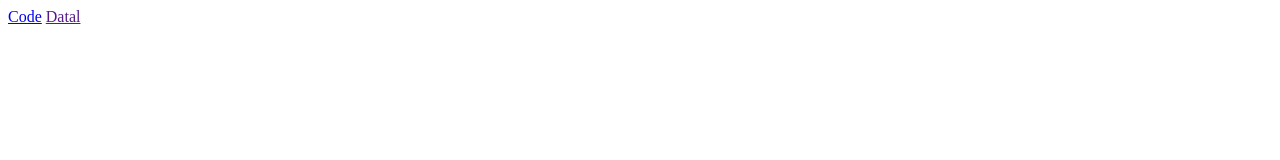
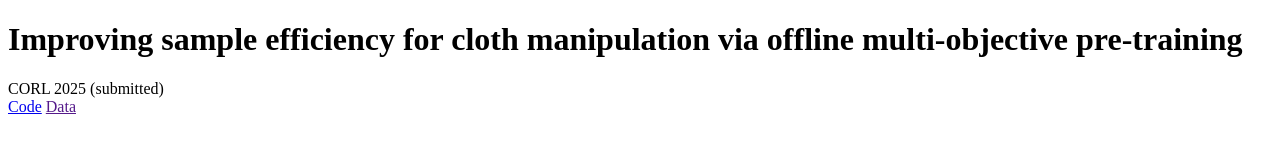
Before and after one commit to anon268/mopt_cloth.github.io, a plain HTML site: page index.html in a window 1280 px wide. Drawn offline with Linux system fonts and the light colour scheme.

Commit message:
Update index.html

```diff
--- a/index.html
+++ b/index.html
@@ -6,9 +6,15 @@
 </head>
 <body>
 <div>
+  <h1 class="title">Improving sample efficiency for cloth manipulation via offline multi-objective pre-training</h1>
+  <div class="is-size-3 publication-target">
+    <span>CORL 2025 (submitted)</span>
+  </div>
+</div>
+<div>
   <span class="code">
     <a href="https://github.com/anon268/mopt_cloth">Code</a></span>
   <span class="data">
-    <a href="">Datal</a></span>
+    <a href="">Data</a></span>
 </div>
 </body>
```
